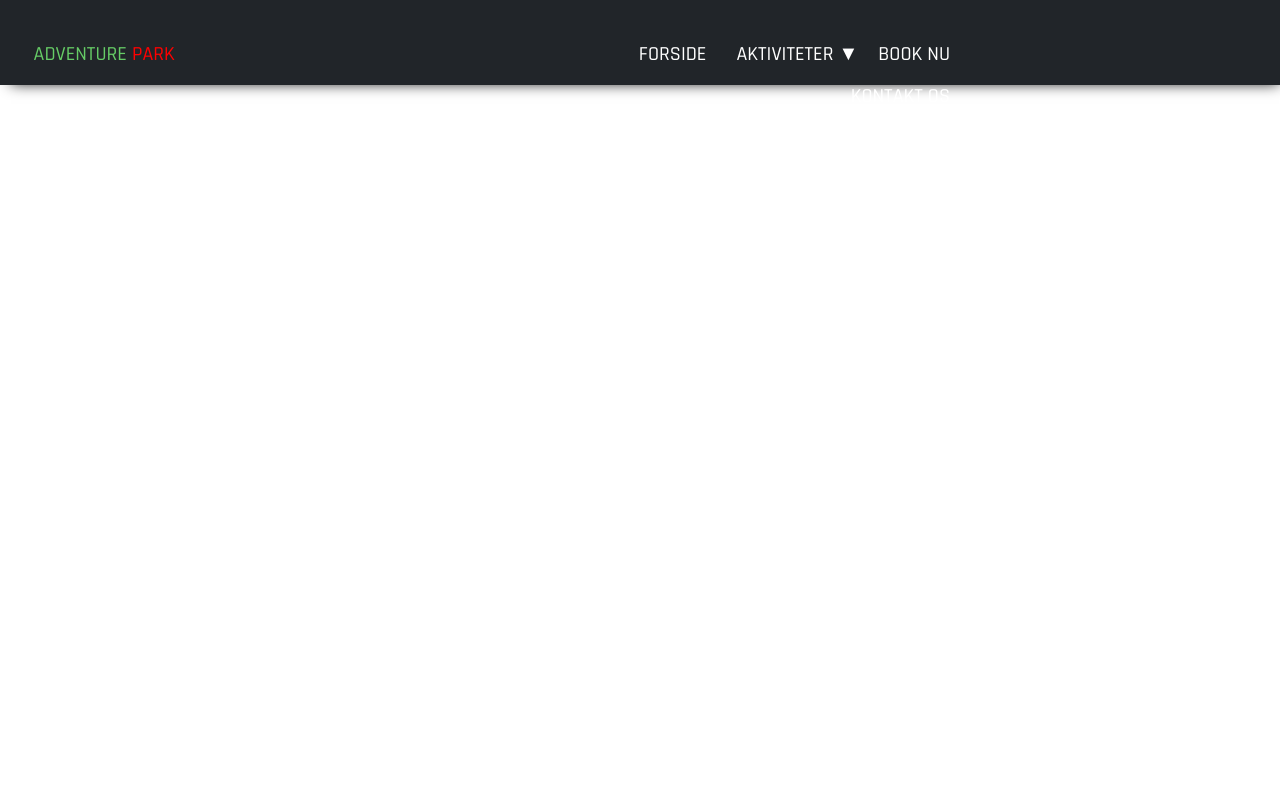
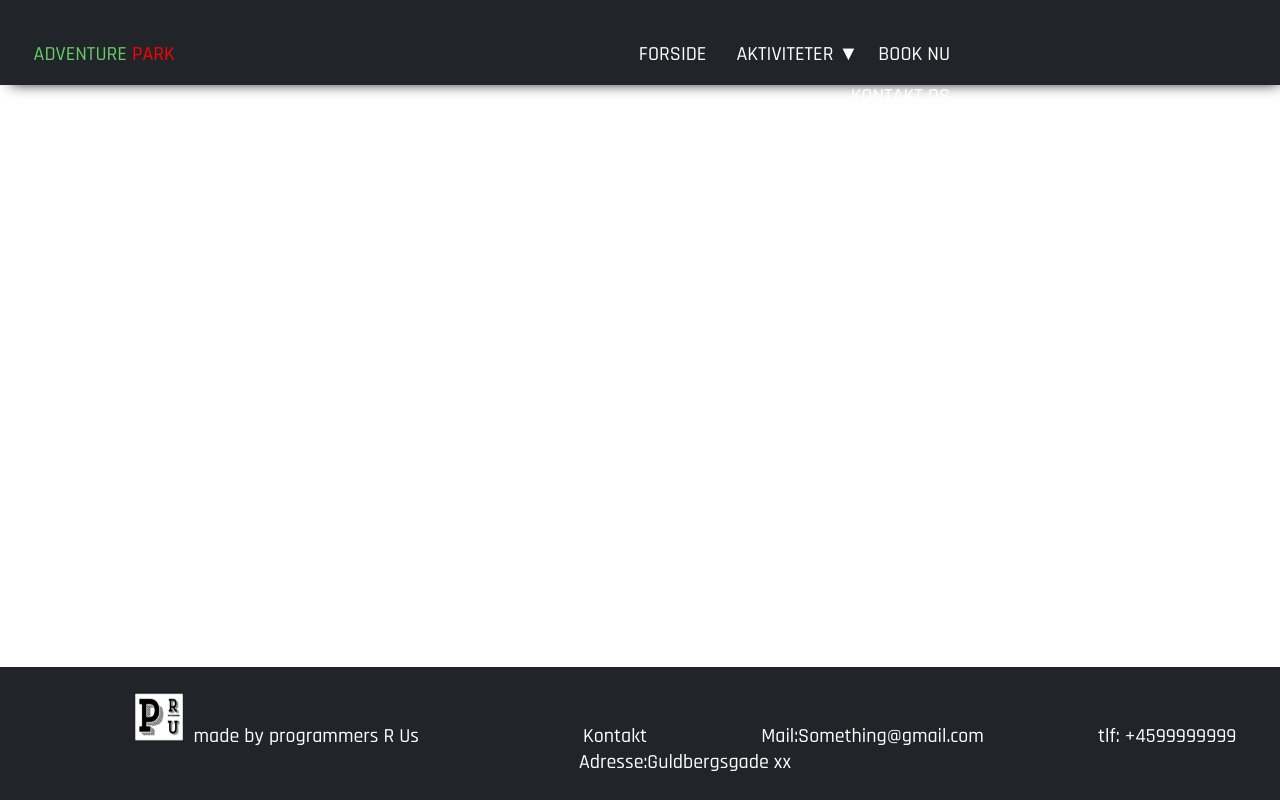
Before and after one commit to Krogs420/ActionPark-Frontend, a website: page html/fragments.html in a window 1280 px wide. Drawn offline with Linux system fonts and the light colour scheme.

Commit message:
Tilføjet en fixed footer

```diff
--- a/css/main.css
+++ b/css/main.css
@@ -113,3 +113,42 @@
   top: 0;
   left: 0;
 }
+
+#footer{
+  display: inline-block;
+  color: black;
+  background: #212529;
+  width: 100%;
+  bottom: 0;
+  left: 0;
+  text-align: center;
+  position: fixed;
+  justify-content: center;
+}
+
+#footer ul{
+  display: inline-block;
+  margin-top: 25px;
+  margin-bottom: 25px;
+}
+#footer img{
+ width: 50px;
+  height: 50px;
+  margin-right: 10px;
+}
+
+#footer a {
+  color: white;
+}
+
+#footer li:first-child{
+  padding-right: 50px;
+}
+
+#footer li{
+  margin-left: 100px;
+  font-size: 20px;
+  display: inline-block;
+  margin-right: 10px;
+  color: white;
+}
--- a/html/fragments.html
+++ b/html/fragments.html
@@ -4,6 +4,7 @@
   <meta charset="UTF-8">
   <title>Title</title>
   <link rel="stylesheet" href="../css/main.css">
+  <script src="../js/js.js"></script>
 </head>
 <body>
 <div id="header">
@@ -28,5 +29,17 @@
   </div>
 </div>
 
+
+<div id="footer" class="footer">
+  <div></div>
+  <ul>
+    <li><img src="../images/PRULogo.png" height="118" width="158"/>made by programmers R Us</li>
+    <li><a href="contact.html">Kontakt</a></li>
+    <li>Mail:Something@gmail.com</li>
+    <li>tlf: +4599999999</li>
+    <li>Adresse:Guldbergsgade xx</li>
+  </ul>
+</div>
+
 </body>
 </html>
--- a/js/js.js
+++ b/js/js.js
@@ -1,9 +1,11 @@
-console.log("Hello world");
+console.log("Hello world")
+
+$(function () {
+  $("#footer").load("fragments.html");
+});
+
+
 
 $(function () {
   $("#header").load("fragments.html");
 });
-
-function confirmation() {
-  window.location.href = "confirmation.html";
-}
```
Also changed, not shown: html/index.html (+3 -2 lines), images/BlankVLDL.JPG.webp (added), images/PRULogo.png (added), images/hvemervi.jpg (added).
